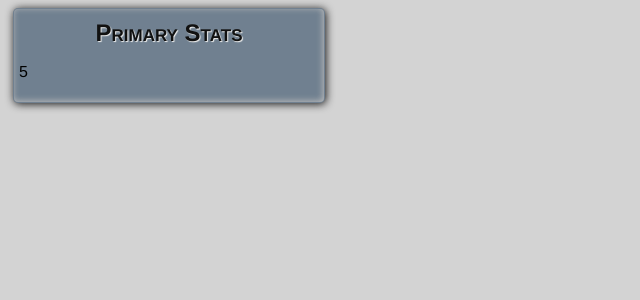
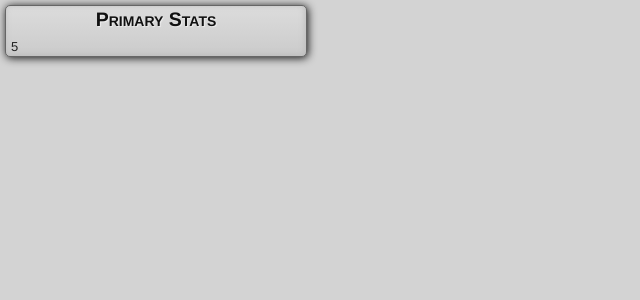
Before and after one commit to Skrath/vir, a PHP site: page / in a window 1280 px wide. Shown: the top 300 px of the page, without its empty margins (0-640 px from the left). Run offline with PHP 8.4, Linux system fonts and the light colour scheme.

Commit message:
Update/improve the character css

```diff
--- a/css/character.css
+++ b/css/character.css
@@ -1,12 +1,25 @@
 #primary_stats {
     margin: 5px;
-    padding: 5px;
+    /* padding: 5px; */
     width: 300px;
-    background: slategray;
+    background-color: #cbcbcb;
+    background-image: linear-gradient(#dcdcdc, #cbcbcb);
     border-radius: 5px;
-    border: 1px solid transparent;
+    border: 1px solid #666;
     box-shadow:
     -1px -1px 6px #bbb inset, /* Inset shadow */
     1px 1px 8px #111; /* Outset shadow */
+}
 
+div.primary_stat {
+    margin-top: 5px;
+    margin-left: 5px;
 }
+
+div.primary_stat h3 {
+    display: inline-block;
+}
+
+div.primary_stat p {
+    display: inline-block;
+}
--- a/css/main.css
+++ b/css/main.css
@@ -1,6 +1,31 @@
 body {
     background: lightgray;
+    font: 13px/1.4 Helvetica, arial;
     font-family: helvetica, arial;
+    color: #222;
+}
+
+html, body, div, span, applet, object, iframe, h1, h2, h3, h4, h5, h6,
+p, blockquote, pre, a, abbr, acronym, address, big, cite, code, del,
+dfn, em, img, ins, kbd, q, s, samp, small, strike, strong, sub, sup,
+tt, var, b, u, i, center, dl, dt, dd, ol, ul, li, fieldset, form,
+label, legend, table, caption, tbody, tfoot, thead, tr, th, td,
+article, aside, canvas, details, embed, figure, figcaption, footer,
+header, hgroup, menu, nav, output, ruby, section, summary, time, mark,
+audio, video {
+    border: 0 none;
+    margin: 0;
+    padding: 0;
+}
+
+div.box_header {
+    background-color: #bababa;
+    background-image: linear-gradient(#bababa, #ababab);
+    background-repeat: repeat-x;
+    border-top-left-radius: 5px;
+    border-top-right-radius: 5px;
+    border-bottom: 1px solid #666;
+    position: relative;
 }
 
 h2.box_title {
@@ -8,5 +33,14 @@ h2.box_title {
     font-variant: small-caps;
     color: #111;
     text-shadow: 1px 1px 1px #eee;
-    margin: 5px 0;
 }
+
+div.box_footer {
+    background-color: #bababa;
+    background-image: linear-gradient(#bababa, #ababab);
+    background-repeat: repeat-x;
+    border-bottom-left-radius: 5px;
+    border-bottom-right-radius: 5px;
+    border-top: 1px solid #666;
+    height: 10px;
+}
```
